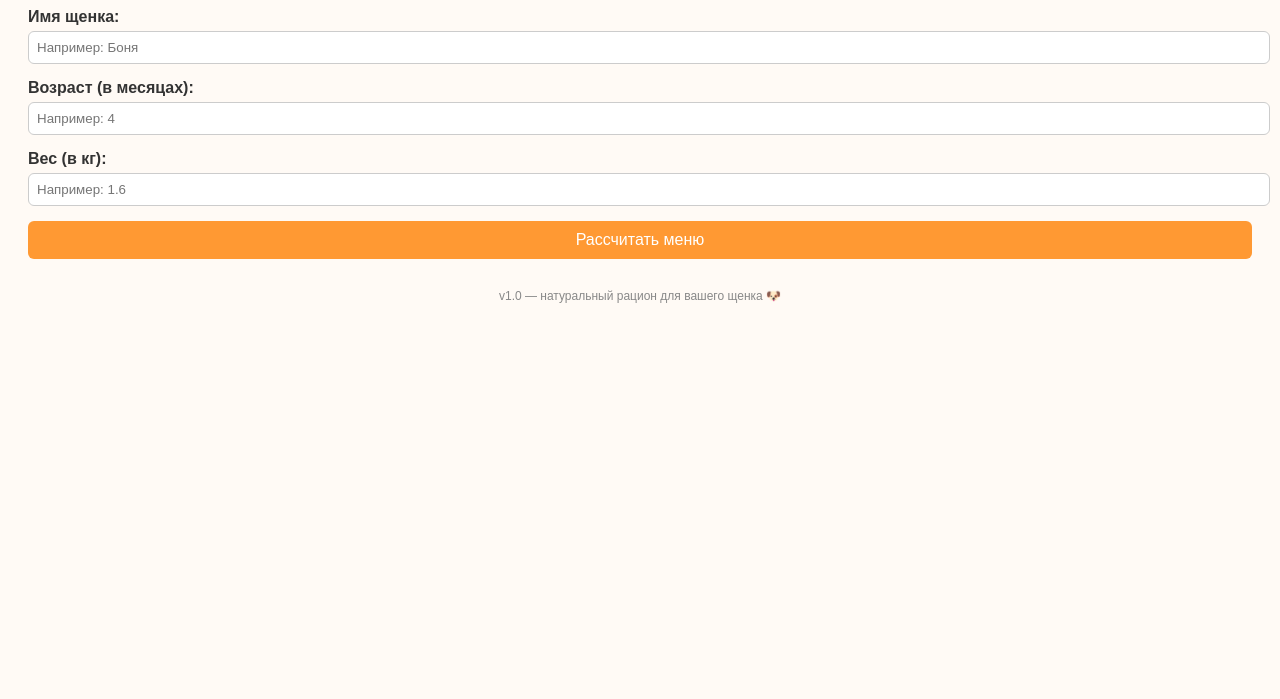
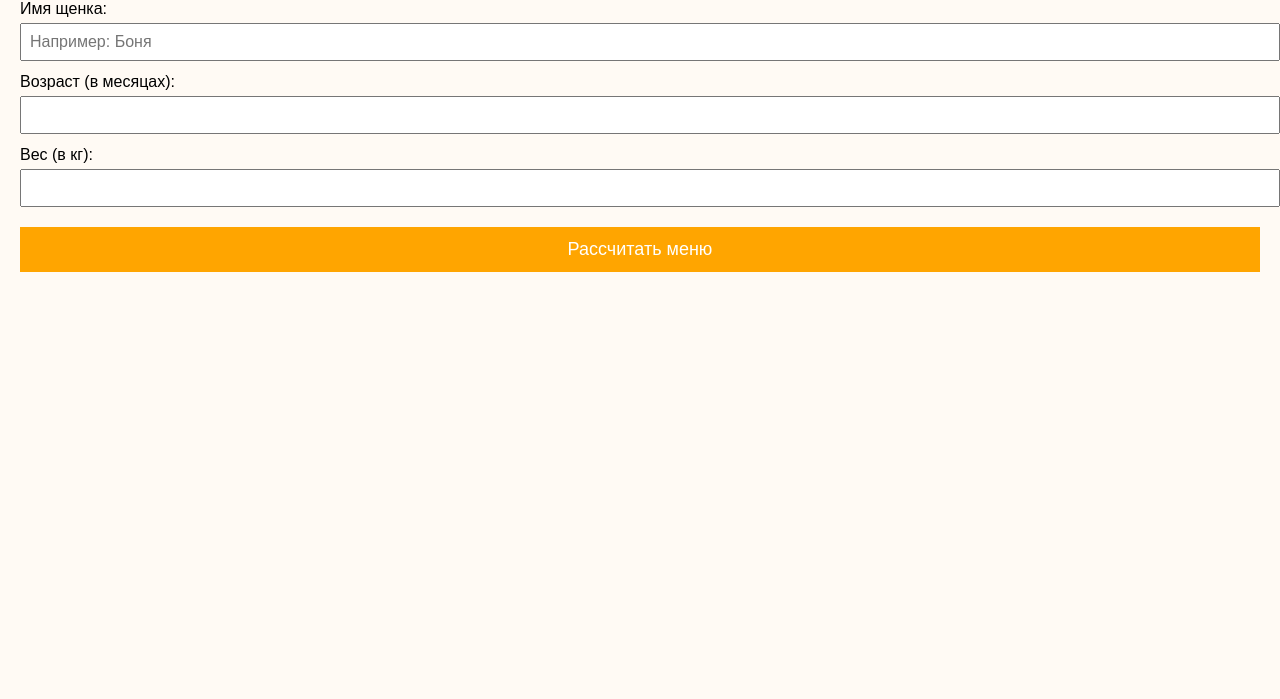
Before and after one commit to dod999kz/dog-menu-webapp, a plain HTML site: page index.html in a window 1280 px wide. Shown: the part 101-800 px from the top of the page. Drawn offline with Linux system fonts and the light colour scheme.

Commit message:
Add files via upload

```diff
--- a/index.html
+++ b/index.html
@@ -1,86 +1,79 @@
 
 <!DOCTYPE html>
-
 <html lang="ru">
 <head>
-<meta charset="utf-8"/>
+  <meta charset="UTF-8" />
+  <meta name="viewport" content="width=device-width, initial-scale=1.0"/>
   <title>Меню для шпица</title>
-<script src="https://telegram.org/js/telegram-web-app.js"></script>
   <style>
     body {
-            font-family: 'Arial', sans-serif;
-            background-color: #fffaf5;
-            color: #333;
+      font-family: sans-serif;
+      background: #fffaf4;
+      margin: 0;
       padding: 20px;
     }
     h1 {
       text-align: center;
-            color: #b36b00;
-        }
-        .form-section {
-            margin-bottom: 15px;
+      color: #a35504;
     }
     label {
       display: block;
-            font-weight: bold;
-            margin-bottom: 5px;
+      margin: 12px 0 5px;
     }
     input {
       width: 100%;
       padding: 8px;
-            border-radius: 6px;
-            border: 1px solid #ccc;
+      font-size: 16px;
     }
     button {
-            background-color: #ff9933;
+      margin-top: 20px;
+      width: 100%;
+      padding: 12px;
+      font-size: 18px;
+      background: orange;
+      border: none;
       color: white;
-            padding: 10px 20px;
-            border: none;
-            border-radius: 6px;
-            font-size: 16px;
-            width: 100%;
       cursor: pointer;
-        }
-        button:hover {
-            background-color: #e68a00;
-        }
-        .footer {
-            text-align: center;
-            margin-top: 30px;
-            font-size: 12px;
-            color: #888;
     }
   </style>
 </head>
 <body>
   <h1>🐾 Меню для шпица</h1>
-<div class="form-section">
-<label for="dogName">Имя щенка:</label>
-<input id="dogName" placeholder="Например: Боня" type="text"/>
-</div>
-<div class="form-section">
-<label for="dogAge">Возраст (в месяцах):</label>
-<input id="dogAge" placeholder="Например: 4" type="number"/>
-</div>
-<div class="form-section">
-<label for="dogWeight">Вес (в кг):</label>
-<input id="dogWeight" placeholder="Например: 1.6" step="0.1" type="number"/>
-</div>
-<button onclick="sendData()">Рассчитать меню</button>
-<div class="footer">v1.0 — натуральный рацион для вашего щенка 🐶</div>
+  <form id="menu-form">
+    <label>Имя щенка:</label>
+    <input type="text" name="name" placeholder="Например: Боня" required />
+
+    <label>Возраст (в месяцах):</label>
+    <input type="number" name="age" min="1" required />
+
+    <label>Вес (в кг):</label>
+    <input type="number" name="weight" step="0.1" min="0.1" required />
+
+    <button type="submit">Рассчитать меню</button>
+  </form>
+
   <script>
-        function sendData() {
-            const name = document.getElementById('dogName').value;
-            const age = document.getElementById('dogAge').value;
-            const weight = document.getElementById('dogWeight').value;
+    const form = document.getElementById("menu-form");
+    form.addEventListener("submit", function (e) {
+      e.preventDefault();
+      const name = form.name.value.trim();
+      const age = form.age.value;
+      const weight = form.weight.value;
 
-            if (name && age && weight) {
-                const data = JSON.stringify({name, age, weight});
-                Telegram.WebApp.sendData(data);
+      const data = {
+        name: name,
+        age: age,
+        weight: weight
+      };
+
+      if (window.Telegram && Telegram.WebApp) {
+        Telegram.WebApp.sendData(JSON.stringify(data));
+        alert("✅ Данные отправлены!");  // Всплывающее сообщение
+        Telegram.WebApp.close();        // Закрыть WebApp
       } else {
-                alert("Пожалуйста, заполните все поля");
+        alert("❌ Ошибка: Telegram WebApp не найден");
       }
-        }
+    });
   </script>
 </body>
 </html>
```
Lines whose indentation alone changed are shown as unchanged.
